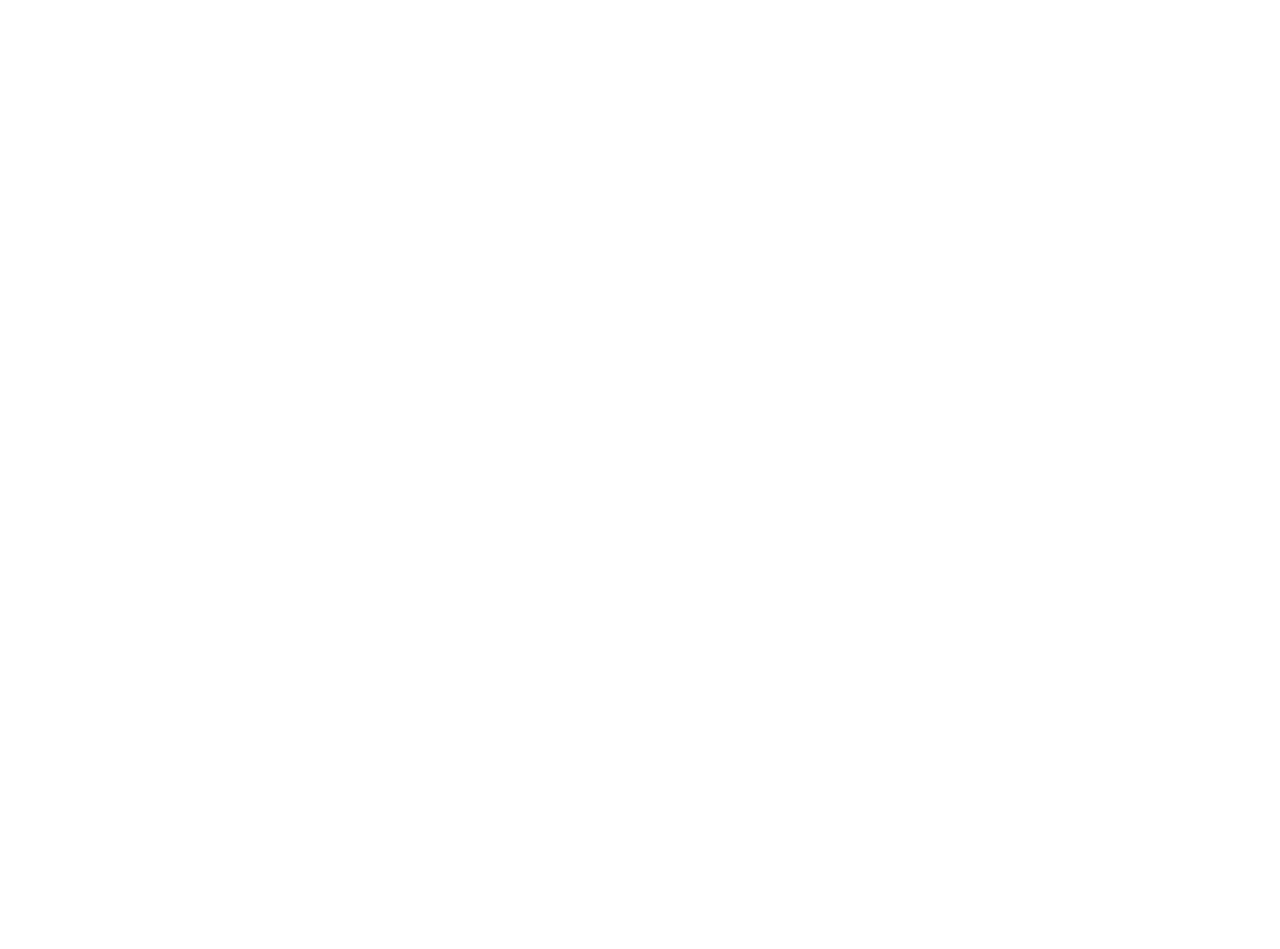
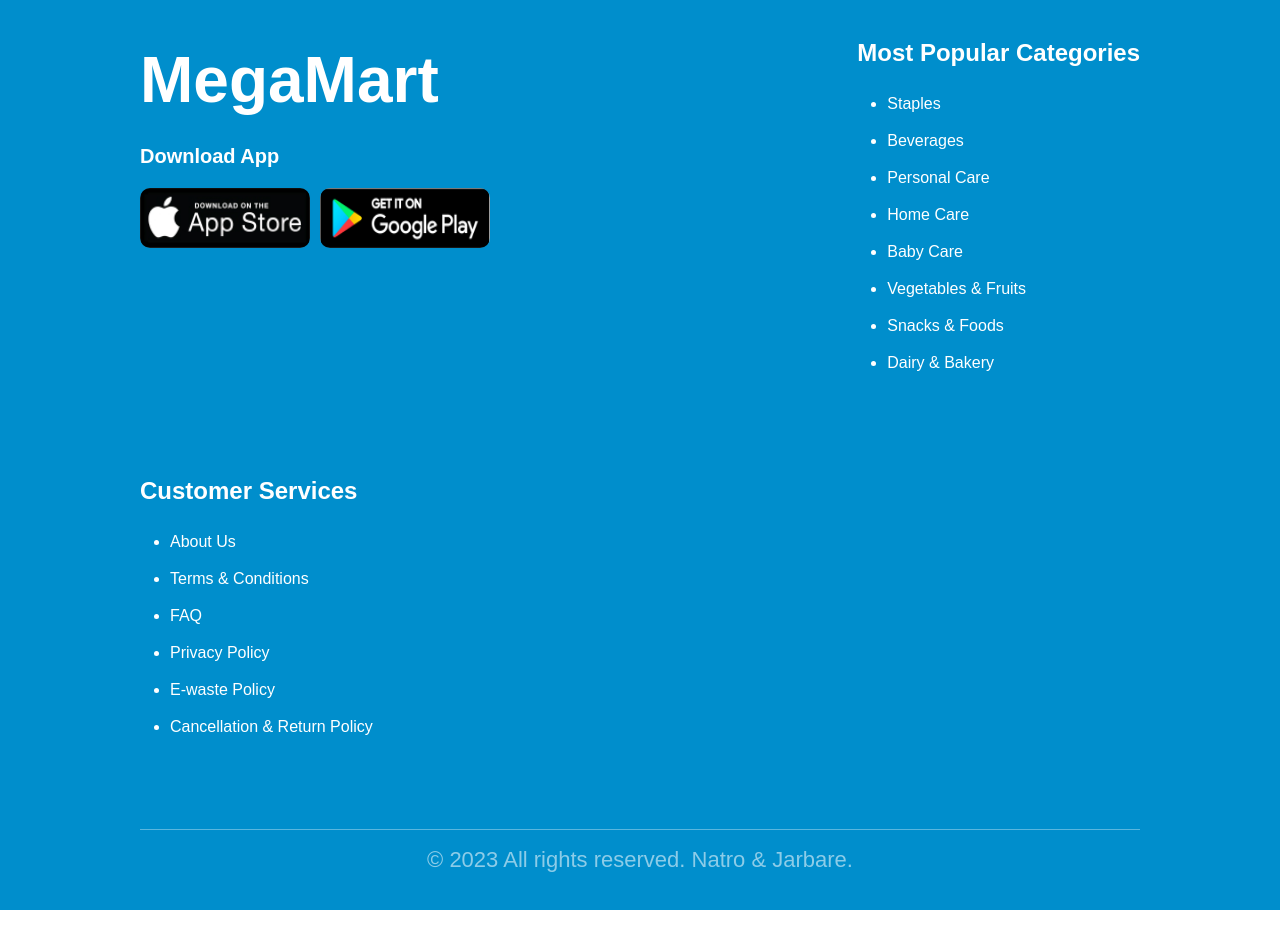
Before and after one commit to nnatroo/ecommerce-front, a React (Vite) app: page / in a window 1280 px wide. Shown: the part 1220-2169 px from the top of the page. After the commit the page ends 2130 px from the top, so only its background shows below. Built offline with nearby package versions, Linux system fonts and the light colour scheme; no server answers.

Commit message:
Added footer section

```diff
--- a/src/App.jsx
+++ b/src/App.jsx
@@ -4,6 +4,7 @@ import Categories from "./components/Categories.jsx";
 import Hero from "./components/Hero.jsx";
 import Popular from "./components/Popular.jsx";
 import Deals from "./components/Deals.jsx";
+import Footer from "./components/Footer.jsx";
 
 function App() {
 
@@ -14,7 +15,7 @@ function App() {
         <Hero />
         <Popular />
         <Deals />
-
+        <Footer />
     </>
   )
 }
--- a/src/App.scss
+++ b/src/App.scss
@@ -8,9 +8,9 @@ $primaryFont: "Montserrat", sans-serif;
   scroll-behavior: smooth;
 }
 
-body {
-  height: 8000px;
-}
+//body {
+//  height: 8000px;
+//}
 
 ul {
   list-style: none;
--- /dev/null
+++ b/src/components/Footer.jsx
@@ -0,0 +1,59 @@
+import classes from '../modules/Footer.module.scss'
+import layout from '../modules/Layout.module.scss'
+import down1 from '../assets/play-store.jpg'
+import down2 from '../assets/app-store.jpg'
+const Footer = () => {
+
+    return <>
+        <section className={`${classes['footer-wrapper']}`}>
+
+            <div className={`${layout['container']} ${classes['container']}`}>
+                <div className={classes['footer-contact']}>
+                    <h2>MegaMart</h2>
+                    <span>Download App</span>
+                    <figure className={classes['down-wrapper']}>
+                        <img src={down1} alt=""/>
+                        <img src={down2} alt=""/>
+                    </figure>
+
+                </div>
+
+                <div className={classes['footer-categories']}>
+                    <span>Most Popular Categories</span>
+                    <nav>
+                        <ul>
+                            <li>Staples</li>
+                            <li>Beverages</li>
+                            <li>Personal Care</li>
+                            <li>Home Care</li>
+                            <li>Baby Care</li>
+                            <li>Vegetables & Fruits</li>
+                            <li>Snacks & Foods</li>
+                            <li>Dairy & Bakery</li>
+                        </ul>
+                    </nav>
+                </div>
+
+                <div className={classes['footer-categories']}>
+                    <span>Customer Services</span>
+                    <nav>
+                        <ul>
+                            <li>About Us</li>
+                            <li>Terms & Conditions</li>
+                            <li>FAQ</li>
+                            <li>Privacy Policy</li>
+                            <li>E-waste Policy</li>
+                            <li>Cancellation & Return Policy</li>
+                        </ul>
+                    </nav>
+                </div>
+            </div>
+            <div className={`${layout['container']} ${classes['under-footer-bar']}`}>
+                <span>© 2023 All rights reserved. Natro & Jarbare.</span>
+            </div>
+
+        </section>
+    </>;
+}
+
+export default Footer;
--- /dev/null
+++ b/src/modules/Footer.module.scss
@@ -0,0 +1,75 @@
+.footer-wrapper {
+  background-color: #008ECC;
+  padding-top: 80px;
+  margin-top: 120px;
+
+  .container {
+    display: flex;
+    justify-content: space-between;
+    padding-bottom: 84px;
+    flex-wrap: wrap;
+    gap: 100px;
+    .footer-contact {
+      display: flex;
+      flex-direction: column;
+      h2 {
+        color: white;
+        font-size: 64px;
+        padding-bottom: 28px;
+      }
+      span {
+        color: white;
+        font-weight: bold;
+        font-size: 20px;
+        padding-bottom: 20px;
+      }
+      figure {
+        display: flex;
+        gap: 10px;
+        img {
+          width: 170px;
+          height: 60px;
+          border-radius: 10px;
+        }
+      }
+
+    }
+
+    .footer-categories {
+      span {
+        color: #FFF;
+        font-size: 24px;
+        font-weight: 600;
+        line-height: 20px;
+
+      }
+      nav {
+        padding-top: 20px;
+        ul {
+          padding-left: 30px;
+          list-style: inherit;
+          li {
+            color: white;
+            font-size: 16px;
+            font-weight: 500;
+            line-height: 37px;
+          }
+        }
+      }
+    }
+  }
+  .under-footer-bar {
+    border-top: 1px solid rgba(255, 255, 255, 0.35);
+    display: flex;
+    justify-content: center;
+    padding-bottom: 40px;
+    span {
+      padding-top: 20px;
+      color: rgba(255, 255, 255, 0.55);
+      font-size: 22px;
+      line-height: 20px;
+    }
+  }
+
+
+}
```
Also changed, not shown: src/assets/app-store.jpg (added), src/assets/play-store.jpg (added).
